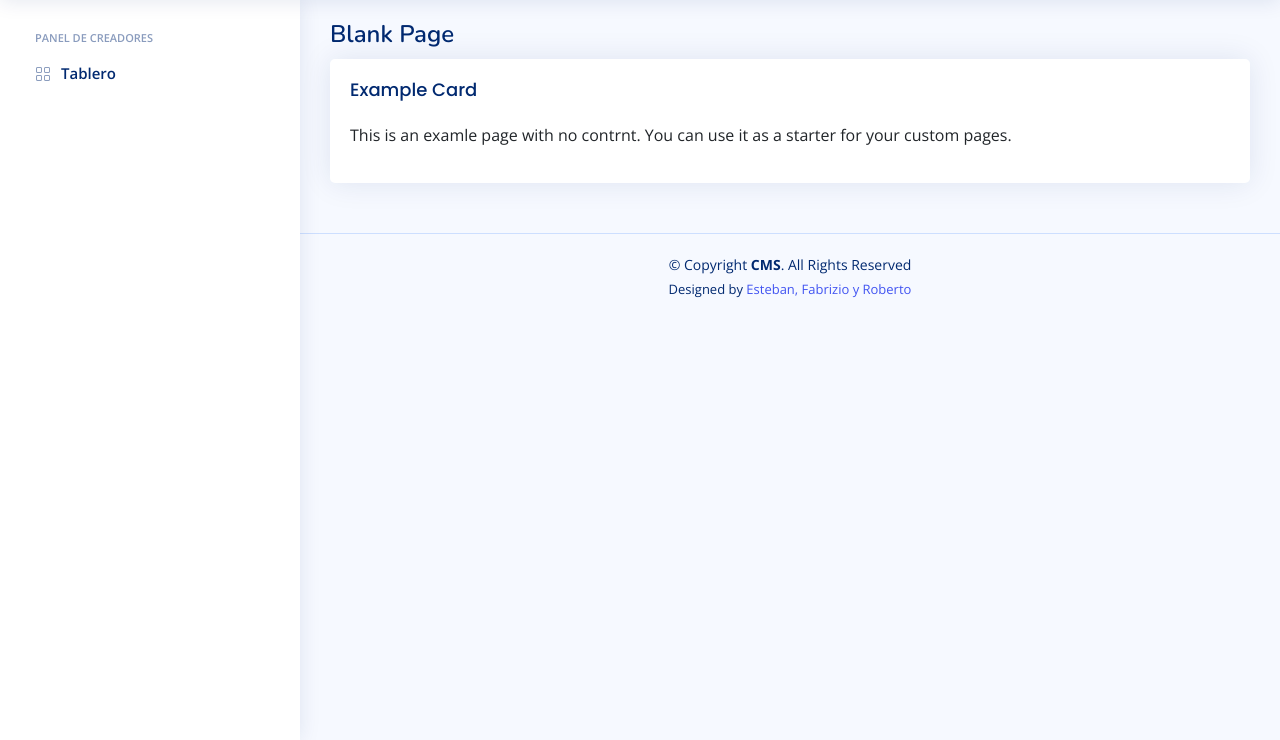
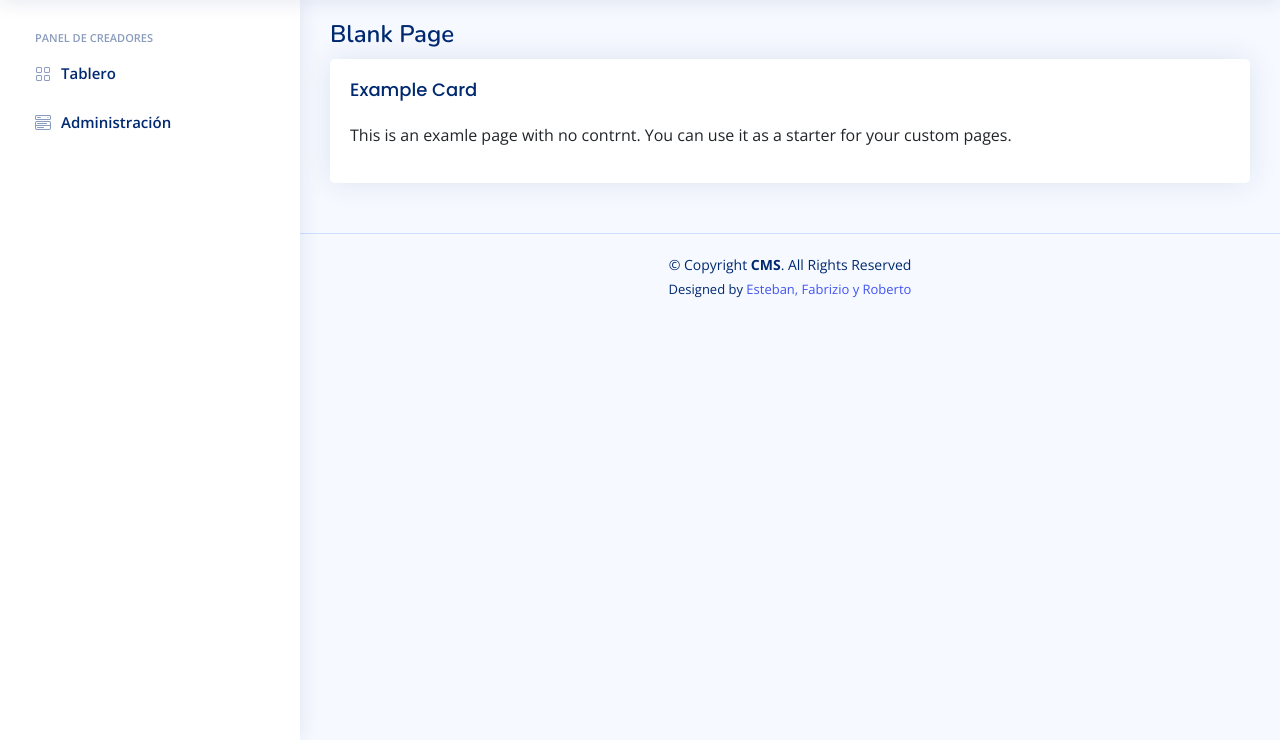
Before and after one commit to estebanfern/django_cms, a Django app: page / in a window 1280 px wide. Shown: the part 60-800 px from the top of the page. Run offline with Django 5.2, Linux system fonts and the light colour scheme; some libraries are stand-ins or nearby versions.

Commit message:
update indent, add administracion to sidbar

```diff
--- a/templates/base.html
+++ b/templates/base.html
@@ -16,7 +16,9 @@
 
   <!-- Google Fonts -->
   <link href="https://fonts.gstatic.com" rel="preconnect">
-    <link href="https://fonts.googleapis.com/css?family=Open+Sans:300,300i,400,400i,600,600i,700,700i|Nunito:300,300i,400,400i,600,600i,700,700i|Poppins:300,300i,400,400i,500,500i,600,600i,700,700i" rel="stylesheet">
+  <link
+    href="https://fonts.googleapis.com/css?family=Open+Sans:300,300i,400,400i,600,600i,700,700i|Nunito:300,300i,400,400i,600,600i,700,700i|Poppins:300,300i,400,400i,500,500i,600,600i,700,700i"
+    rel="stylesheet">
 
   {% block css %}
   <!-- Vendor CSS Files -->
@@ -66,7 +68,7 @@
           <a class="nav-link nav-profile d-flex align-items-center pe-0" href="#" data-bs-toggle="dropdown">
             <img src="{% static 'assets/img/profile-img.jpg' %}" alt="Profile" class="rounded-circle">
             <span class="d-none d-md-block dropdown-toggle ps-2">K. Anderson</span>
-                    </a>    <!-- End Profile Iamge Icon -->
+          </a> <!-- End Profile Iamge Icon -->
           <ul class="dropdown-menu dropdown-menu-end dropdown-menu-arrow profile">
             <li class="dropdown-header">
               <h6>Juan Pérez</h6>
@@ -110,7 +112,13 @@
           <i class="bi bi-grid"></i>
           <span>Tablero</span>
         </a>
-            </li><!-- End Dashboard Nav -->
+      </li>
+      <li class="nav-item">
+        <a class="nav-link collapsed" href="/admin">
+          <i class="bi bi-menu-button-wide"></i>
+          <span>Administración</span>
+        </a>
+      </li>
 
     </ul>
 
```
Lines whose indentation alone changed are shown as unchanged.
